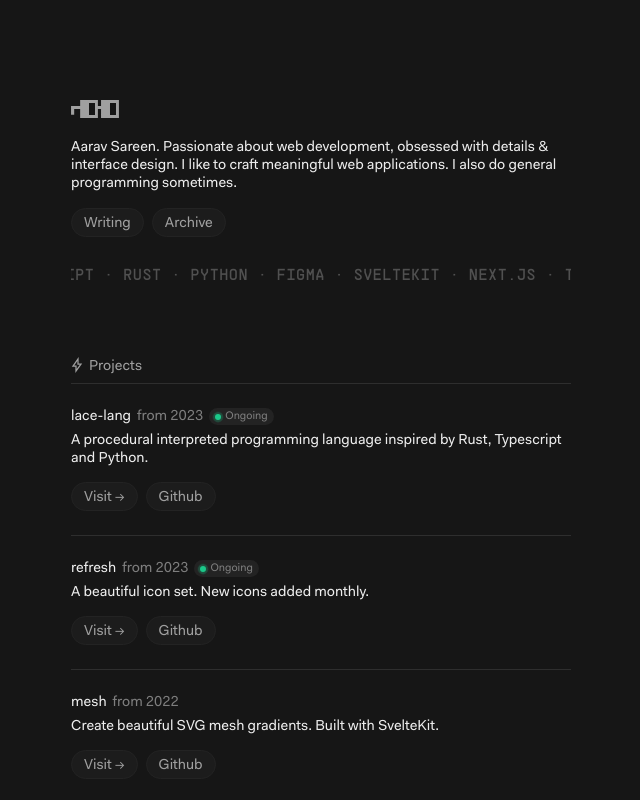
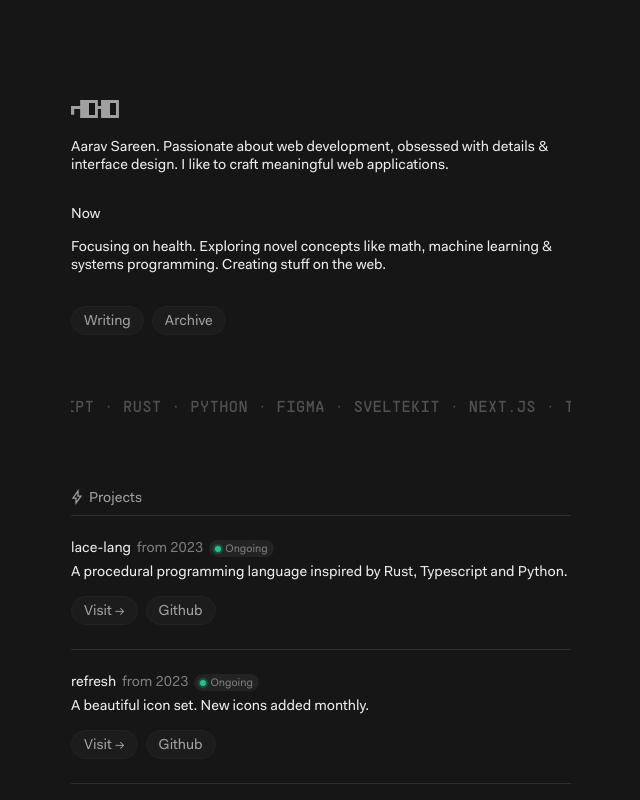
Before and after one commit to arvsrn/aarv.me-old, a SvelteKit app: page / in a window 1280 px wide. Shown: the top 800 px of the page, without its empty margins (319-959 px from the left). Built offline with nearby package versions, Linux system fonts and the light colour scheme.

Commit message:
Add files via upload

```diff
--- a/src/routes/+error.svelte
+++ b/src/routes/+error.svelte
@@ -3,9 +3,19 @@
 </script>
 
 <main>
-    <div class="container smallgap">
-        <p class="heading">Error.</p>
-        <p>{$page.error?.message}</p>
+    <div class="container">
+        <p class="heading">Error: {$page.error?.message}</p>
+        <p>The exciting thing is what something could become, not what it is. The sooner something goes into the world, the sooner it can be made better. </p>
+        <p>So done is better than perfect.</p>
+        <p>But done is never finished.</p>
+        <p>Today's 404 page is tomorrow's breakthrough.<br>It's the nature of the internet.</p>
+
+        <div class="divider"></div>
+
+        <div class="container smallgap">
+            <a href="/">Twitter</a>
+            <a href="/">Back to home</a>
+        </div>
     </div>
 </main>
 
@@ -52,13 +62,29 @@
         flex-direction: column;
         align-items: flex-start;
         padding: 0px;
-        gap: 10px;
+        gap: 16px;
 
         width: var(--width);
         height: fit-content;
     }
 
     .smallgap {
-        gap: 5px !important;
+        gap: 8px !important;
+    }
+
+    a {
+        text-decoration: none;
+        color: #a0a0a0;
+    }
+
+    a::before {
+        content: '→ ';
+    }
+
+    div.divider {
+        width: 100%;
+        height: 1px;
+        background-color: #232323;
+        margin: 16px 0px;
     }
 </style>
--- a/src/routes/+page.svelte
+++ b/src/routes/+page.svelte
@@ -3,7 +3,7 @@
 </script>
 
 <main>
-    <div class="container" data-animate style="--stagger:1;" id="glasses">
+    <div class="container" data-animate style="--stagger:2;" id="glasses">
         <div class="noggle-container">
             <div class="before"></div>
             <svg width="48" height="18" viewBox="0 0 48 18" fill="none" xmlns="http://www.w3.org/2000/svg">
@@ -20,21 +20,23 @@
             </svg>
             <div class="after"></div></div>
 
-        <p>Aarav Sareen. Passionate about web development, obsessed with details & interface design. I like to craft meaningful web applications. I also do general programming sometimes.</p>
-        <div style="display:flex;flex-direction:row;align-items:flex-start;padding:0px;gap:8px;">
+        <p>Aarav Sareen. Passionate about web development, obsessed with details & interface design. I like to craft meaningful web applications.</p>
+        <p style="margin-top: 16px;">Now</p>
+        <p>Focusing on health. Exploring novel concepts like math, machine learning & systems programming. Creating stuff on the web.</p>
+        <div style="display:flex;flex-direction:row;align-items:flex-start;padding:0px;gap:8px;margin-top:16px;">
             <!--
                 <ButtonLink href="">Freelance →</ButtonLink>
             -->
             <ButtonLink href="/writing">Writing</ButtonLink>
             <ButtonLink href="/archive">Archive</ButtonLink>
         </div>
-
-        <div class="carousel">
-            <h3>SVELTEKIT · NEXT.JS · TYPESCRIPT · RUST · PYTHON · FIGMA · SVELTEKIT · NEXT.JS · TYPESCRIPT · RUST · PYTHON · FIGMA</h3>
-        </div>
     </div>
 
-    <div class="container nogap" data-animate style="--stagger:2;">
+    <div class="carousel">
+        <h3>SVELTEKIT · NEXT.JS · TYPESCRIPT · RUST · PYTHON · FIGMA · SVELTEKIT · NEXT.JS · TYPESCRIPT · RUST · PYTHON · FIGMA</h3>
+    </div>
+
+    <div class="container nogap" data-animate style="--stagger:3;">
         <p class="container-heading">
             <svg width="12" height="16" viewBox="0 0 12 16" fill="none" xmlns="http://www.w3.org/2000/svg">
                 <path fill-rule="evenodd" clip-rule="evenodd" d="M7.62499 0.0497131V6.375H11.2145L4.37499 15.9503V9.625H0.785492L7.62499 0.0497131ZM3.21448 8.375H5.62499V12.0497L8.78549 7.625H6.37499V3.95029L3.21448 8.375Z" fill="currentColor"/>
@@ -43,7 +45,7 @@
         </p>
         <div style="display:flex;flex-direction:column;align-items:flex-start;padding:24px 0px;gap:6px;width:100%;height:fit-content;border-top:1px solid #2E2E2E;">
             <p>lace-lang <span class="dark">from 2023</span> <span class="ongoing"><div class="dot"/> <span>Ongoing</span></span></p>
-            <p>A procedural interpreted programming language inspired by Rust, Typescript and Python.</p>
+            <p>A procedural programming language inspired by Rust, Typescript and Python.</p>
             <div style="display:flex;flex-direction:row;align-items:flex-start;padding:0px;gap:8px;margin-top:8px;">
                 <ButtonLink href="" disabled>Visit →</ButtonLink>
                 <ButtonLink href="https://www.github.com/arvsrn/lace-lang">Github</ButtonLink>
@@ -67,7 +69,7 @@
         </div>
     </div>
 
-    <div class="container nogap" data-animate style="--stagger:3;">
+    <div class="container nogap" data-animate style="--stagger:4;">
         <p class="container-heading">
             <svg width="10" height="11" viewBox="0 0 10 11" fill="none" xmlns="http://www.w3.org/2000/svg">
                 <path fill-rule="evenodd" clip-rule="evenodd" d="M9.375 0L9.375 11L8.125 11L8.125 -1.09278e-07L9.375 0ZM4.19194 8.94194L3.30806 8.05806L5.24112 6.125L0.25 6.125L0.250001 4.875L5.24112 4.875L3.30806 2.94194L4.19194 2.05806L7.63388 5.5L4.19194 8.94194Z" fill="currentColor"/>
@@ -190,6 +192,10 @@
         font-size: 11px;
     }
 
+    span.ongoing > span {
+        transform: translateY(1px);
+    }
+
     div.dot {
         width: 6px;
         height: 6px;
@@ -222,13 +228,11 @@
     }
 
     div.carousel {
-        width: 100%;
+        width: var(--width);
         height: fit-content;
 
         overflow-x: hidden;
         position: relative;
-
-        margin-top: 16px;
     }
 
     div.carousel > h3 {
```
